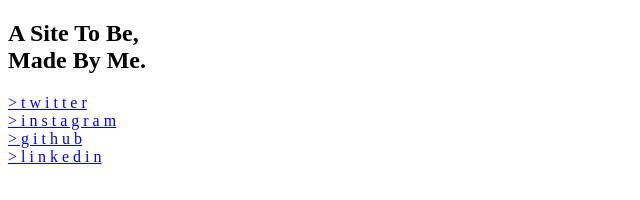
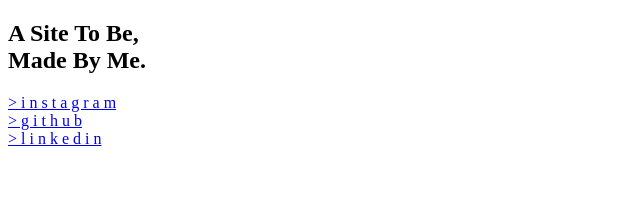
Before and after one commit to tr-mumford/tr-mumford.github.io, a plain HTML site: page index.html in a window 1280 px wide. Shown: the whole page, without its empty margins (0-640 px from the left). Drawn offline with Linux system fonts and the light colour scheme.

Commit message:
Update index.html

```diff
--- a/index.html
+++ b/index.html
@@ -4,7 +4,6 @@
 <body>
 <h2>A Site To Be, <br> Made By Me.</h2>
     <p>
-        <a href="https://twitter.com/tr_mumford/" target="_blank"> > t w i t t e r</a><br>
         <a href="https://www.instagram.com/tr_mumford/" target="_blank"> > i n s t a g r a m</a><br>
         <a href="https://github.com/tr-mumford/" target="_blank"> > g i t h u b</a><br>
         <a href="https://www.linkedin.com/in/tyler-mumford-9a23911a6/" target="_blank"> > l i n k e d i n</a><br>
```
